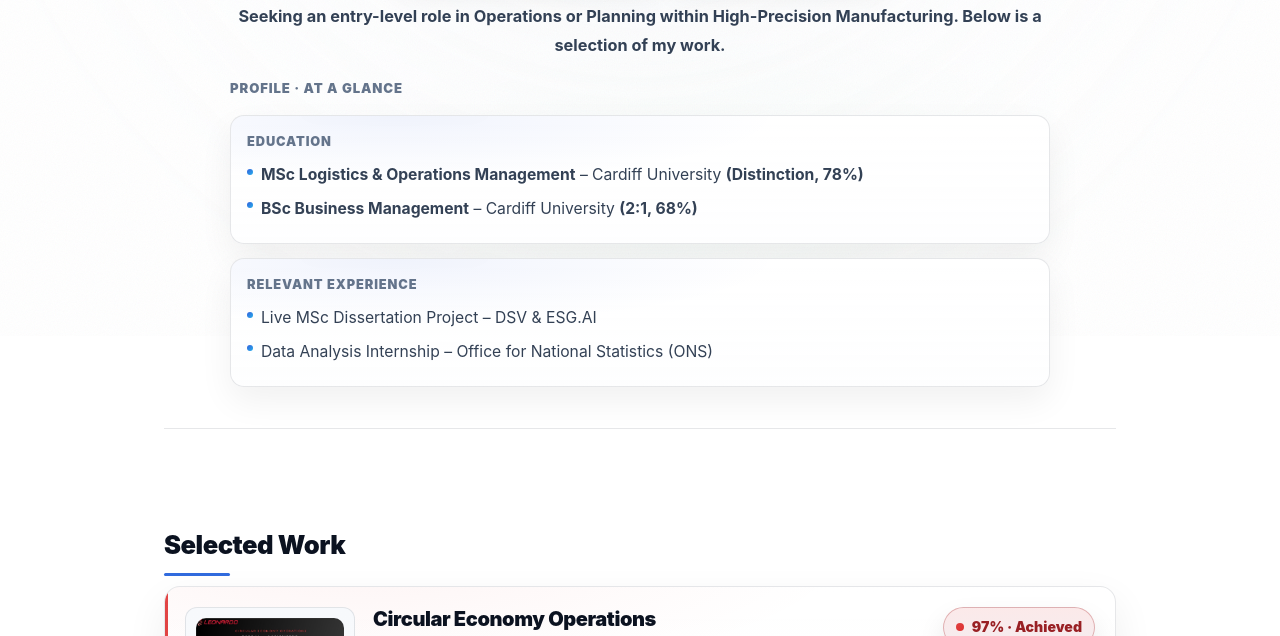
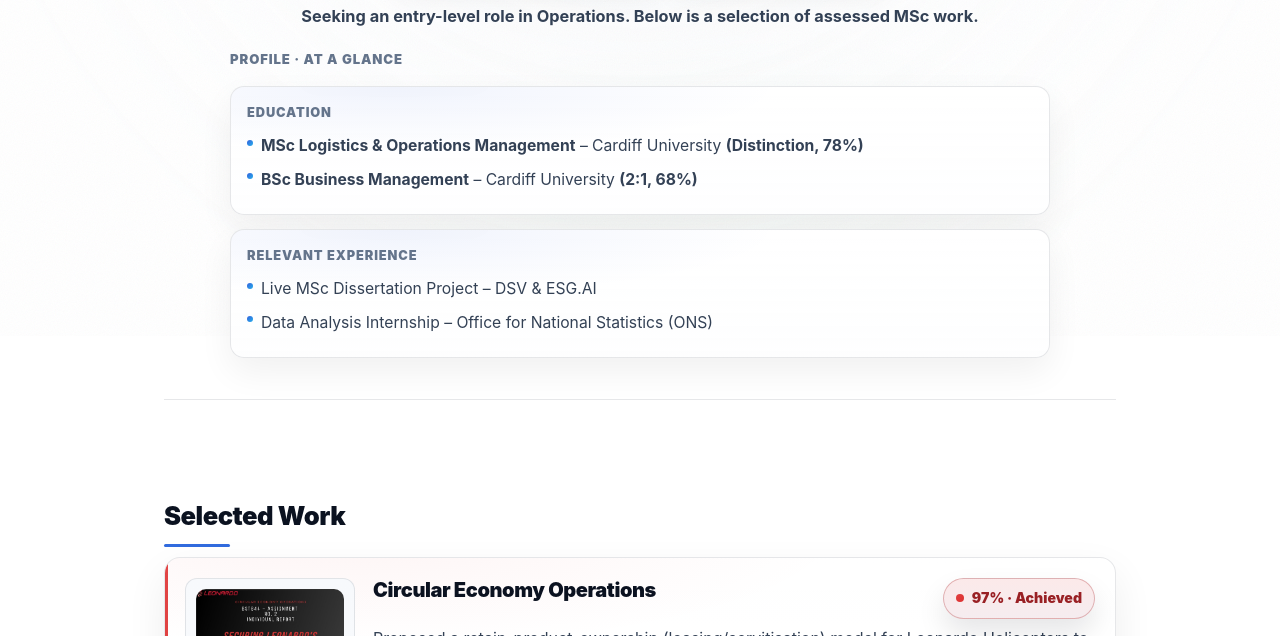
Before and after one commit to MustafaNaji1/Portfolio-website, a plain HTML site: page index.html in a window 1280 px wide. Shown: the part 464-1100 px from the top of the page. Drawn offline with Linux system fonts and the light colour scheme.

```diff
--- a/index.html
+++ b/index.html
@@ -1117,7 +1117,7 @@
         </a>
       </div>
 
-      <p class="headline">Seeking an entry-level role in Operations or Planning within High-Precision Manufacturing. Below is a selection of my work.</p>
+      <p class="headline">Seeking an entry-level role in Operations. Below is a selection of assessed MSc work.</p>
 
       <div class="at-a-glance">
         <div class="glance-title">Profile · At a glance</div>
```
